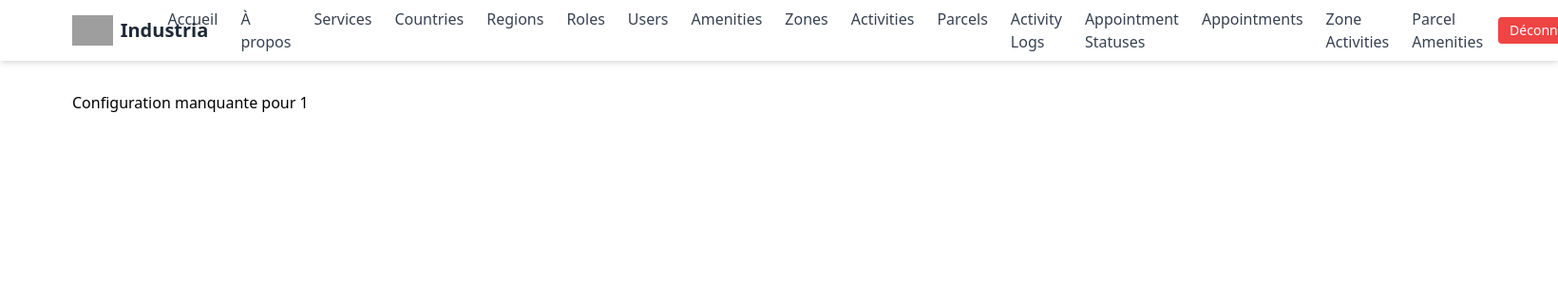
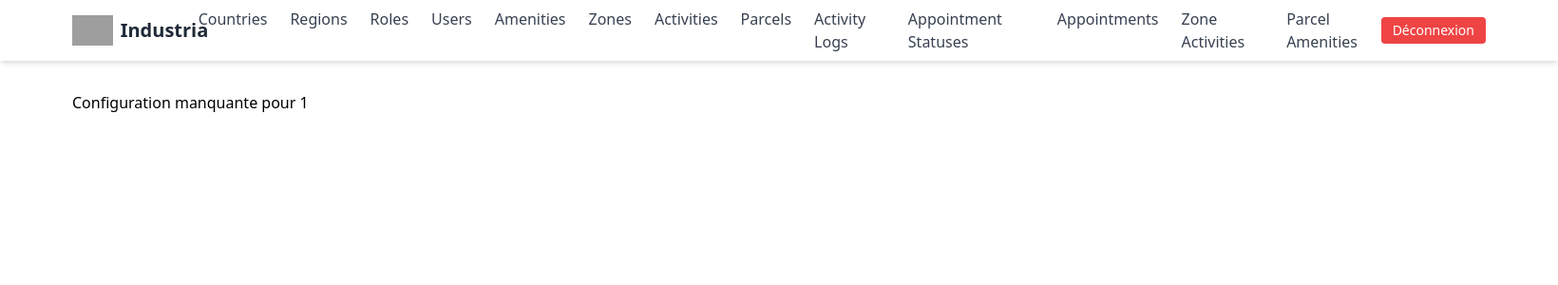
Before and after one commit to MehdiLouzar/Industria-python, a Flask app: page /manage/1 in a window 1640 px wide; the page is wider, and only the part inside the window is pictured. Shown: the top 300 px of that part at 95% size. Run offline with Flask 3, Linux system fonts and the light colour scheme; the visitor is signed in with stand-in values (Sample User, id 1); grey boxes are pictures that could not be loaded.

Commit message:
fix design layout

```diff
--- a/app/templates/base.html
+++ b/app/templates/base.html
@@ -41,18 +41,16 @@
 
             <!-- Navigation -->
             <nav class="flex space-x-6 text-gray-700 font-medium">
-                <a href="{{ url_for('main.index') }}" class="hover:text-indigo-600">Accueil</a>
-                <a href="#" class="hover:text-indigo-600">À propos</a>
-                <a href="#" class="hover:text-indigo-600">Services</a>
-                {% for r in crud_resources %}
-                <a href="{{ url_for('main.manage_resource', resource=r) }}" class="hover:text-indigo-600 capitalize">{{ r.replace('_', ' ') }}</a>
-                {% endfor %}
+                {% if user %}
+                    {% for r in crud_resources %}
+                    <a href="{{ url_for('main.manage_resource', resource=r) }}" class="hover:text-indigo-600 capitalize">{{ r.replace('_', ' ') }}</a>
+                    {% endfor %}
+                {% endif %}
             </nav>
 
             <!-- Authentification -->
             <div class="flex items-center space-x-4">
                 {% if user %}
-                    <span class="text-gray-700">{{ user['preferred_username'] }}</span>
                     <form action="{{ url_for('main.logout') }}" method="post">
                         <button type="submit" class="bg-red-500 text-white px-3 py-1 rounded hover:bg-red-600 text-sm">
                             Déconnexion
```
Also changed, not shown: app/templates/header.html (+0 -7 lines), app/static/uploads/Screenshot_2025-06-15_at_14.55.41.png (added).
